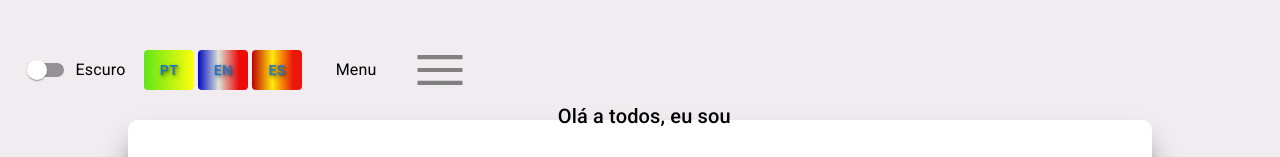
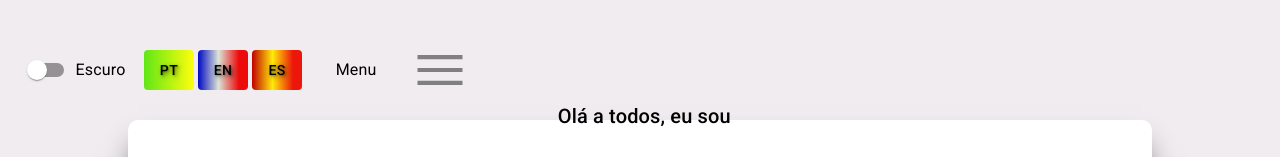
Before and after one commit to lemosdiego/new-portfolio, a Next.js app: page / in a window 1280 px wide. Shown: the top 157 px of the page. Built offline with nearby package versions, Linux system fonts and the light colour scheme.

Commit message:
Adicionando classe ao Button

```diff
--- a/src/app/components/LanguageSelector/LanguageSelector.js
+++ b/src/app/components/LanguageSelector/LanguageSelector.js
@@ -13,17 +13,29 @@ const LanguageSelector = () => {
   return (
     <Box className={Styles.languageSelector}>
       <Box className={`${Styles.flag} ${Styles.br}`}>
-        <Button className={Styles.p} onClick={() => handleLanguageChange("pt")}>
+        <Button
+          color="inherit"
+          className={Styles.p}
+          onClick={() => handleLanguageChange("pt")}
+        >
           PT
         </Button>
       </Box>
       <Box className={`${Styles.flag} ${Styles.en}`}>
-        <Button className={Styles.p} onClick={() => handleLanguageChange("en")}>
+        <Button
+          color="inherit"
+          className={Styles.p}
+          onClick={() => handleLanguageChange("en")}
+        >
           EN
         </Button>
       </Box>
       <Box className={`${Styles.flag} ${Styles.es}`}>
-        <Button className={Styles.p} onClick={() => handleLanguageChange("es")}>
+        <Button
+          color="inherit"
+          className={Styles.p}
+          onClick={() => handleLanguageChange("es")}
+        >
           ES
         </Button>
       </Box>
```
